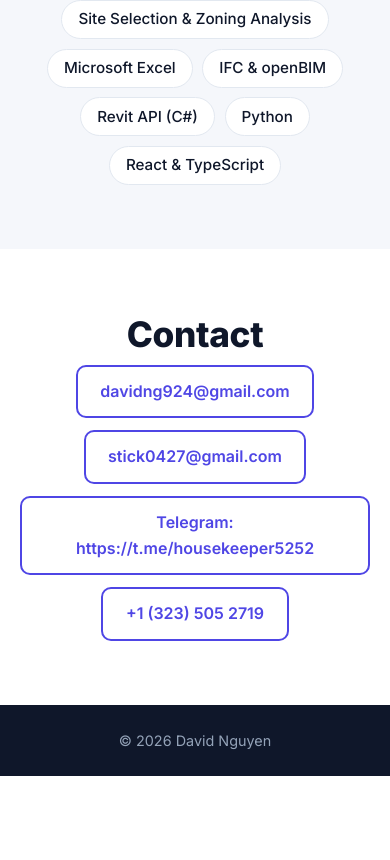
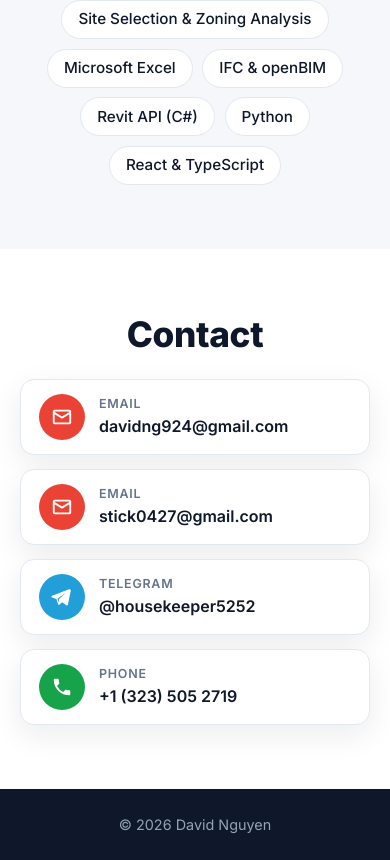
Before and after one commit to maria-martinezcpa/my-portfolio-project, a React (Vite) app: page / in a window 390 px wide. Shown: the part 7093-7953 px from the top of the page. Before the commit the page ends 7869 px from the top, so only its background shows below. Built offline with nearby package versions, Linux system fonts and the light colour scheme.

Commit message:
Restyle contact section as cards with email, Telegram, and phone icons
Co-Authored-By: Claude Opus 5.5 (1M context) <noreply@anthropic.com>

```diff
--- a/src/components/Contact.tsx
+++ b/src/components/Contact.tsx
@@ -1,28 +1,89 @@
+import type { ReactNode } from 'react'
 import { EMAILS, PHONE, TELEGRAM } from '../data'
+
+const MailIcon = () => (
+  <svg viewBox="0 0 24 24" aria-hidden="true">
+    <path
+      fill="currentColor"
+      d="M4 4h16a2 2 0 0 1 2 2v12a2 2 0 0 1-2 2H4a2 2 0 0 1-2-2V6a2 2 0 0 1 2-2Zm0 2v.51l8 5 8-5V6H4Zm16 2.87-7.47 4.67a1 1 0 0 1-1.06 0L4 8.87V18h16V8.87Z"
+    />
+  </svg>
+)
+
+const TelegramIcon = () => (
+  <svg viewBox="0 0 24 24" aria-hidden="true">
+    <path
+      fill="currentColor"
+      d="M21.4 3.2 2.3 10.6c-.9.35-.88 1.63.03 1.95l4.7 1.66 1.8 5.6c.24.74 1.17.97 1.72.42l2.6-2.56 4.66 3.42c.62.45 1.5.12 1.67-.63l3.2-15.4c.17-.8-.6-1.46-1.28-1.16ZM9.9 14.3l-.5 3.6-1.2-4 9.3-6.9-7.6 7.3Z"
+    />
+  </svg>
+)
+
+const PhoneIcon = () => (
+  <svg viewBox="0 0 24 24" aria-hidden="true">
+    <path
+      fill="currentColor"
+      d="M6.62 10.79a15.05 15.05 0 0 0 6.59 6.59l2.2-2.2a1 1 0 0 1 1.02-.24c1.12.37 2.33.57 3.57.57a1 1 0 0 1 1 1V20a1 1 0 0 1-1 1A17 17 0 0 1 3 4a1 1 0 0 1 1-1h3.5a1 1 0 0 1 1 1c0 1.25.2 2.45.57 3.57a1 1 0 0 1-.25 1.02l-2.2 2.2Z"
+    />
+  </svg>
+)
+
+type ContactItem = {
+  kind: 'email' | 'telegram' | 'phone'
+  label: string
+  value: string
+  href: string
+  icon: ReactNode
+  external?: boolean
+}
+
+const items: ContactItem[] = [
+  ...EMAILS.map<ContactItem>((email) => ({
+    kind: 'email',
+    label: 'Email',
+    value: email,
+    href: `mailto:${email}`,
+    icon: <MailIcon />,
+  })),
+  {
+    kind: 'telegram',
+    label: 'Telegram',
+    value: `@${TELEGRAM.split('/').pop()}`,
+    href: TELEGRAM,
+    icon: <TelegramIcon />,
+    external: true,
+  },
+  {
+    kind: 'phone',
+    label: 'Phone',
+    value: PHONE,
+    href: `tel:${PHONE.replace(/[^\d+]/g, '')}`,
+    icon: <PhoneIcon />,
+  },
+]
 
 export default function Contact() {
   return (
     <section id="contact" className="section" data-testid="contact">
       <div className="container contact">
         <h2>Contact</h2>
-        <div className="contact-links">
-          {EMAILS.map((email) => (
-            <a key={email} href={`mailto:${email}`} className="btn btn-outline">
-              {email}
-            </a>
+        <ul className="contact-list">
+          {items.map((item) => (
+            <li key={item.href}>
+              <a
+                href={item.href}
+                className={`contact-card contact-${item.kind}`}
+                {...(item.external && { target: '_blank', rel: 'noopener noreferrer' })}
+              >
+                <span className="contact-icon">{item.icon}</span>
+                <span className="contact-text">
+                  <span className="contact-label">{item.label}</span>
+                  <span className="contact-value">{item.value}</span>
+                </span>
+              </a>
+            </li>
           ))}
-          <a
-            href={TELEGRAM}
-            target="_blank"
-            rel="noopener noreferrer"
-            className="btn btn-outline"
-          >
-            Telegram: {TELEGRAM}
-          </a>
-          <a href={`tel:${PHONE.replace(/[^\d+]/g, '')}`} className="btn btn-outline">
-            {PHONE}
-          </a>
-        </div>
+        </ul>
       </div>
     </section>
   )
--- a/src/index.css
+++ b/src/index.css
@@ -455,7 +455,30 @@ section { scroll-margin-top: 72px; }
 .about, .contact { text-align: center; max-width: 720px; }
 .about h2, .contact h2 { font-size: 2.2rem; }
 .about .tech-list { margin-top: 1.5rem; }
-.contact-links { display: flex; flex-wrap: wrap; justify-content: center; gap: 12px; }
+.contact-list {
+  list-style: none; margin: 1.5rem 0 0; padding: 0;
+  display: grid; grid-template-columns: repeat(auto-fit, minmax(260px, 1fr)); gap: 14px;
+}
+.contact-card {
+  --brand: var(--primary);
+  display: flex; align-items: center; gap: 14px; padding: 14px 18px; text-align: left;
+  background: var(--surface); color: var(--text); text-decoration: none;
+  border: var(--border-width) var(--border-style) var(--border); border-radius: var(--radius);
+  box-shadow: var(--shadow); transition: transform 0.2s, box-shadow 0.2s, border-color 0.2s;
+}
+.contact-card:hover { transform: var(--lift); box-shadow: var(--shadow-hover); border-color: var(--brand); }
+.contact-email { --brand: #ea4335; }
+.contact-telegram { --brand: #229ed9; }
+.contact-phone { --brand: #16a34a; }
+.contact-icon {
+  flex: none; display: grid; place-items: center; width: 46px; height: 46px;
+  border-radius: 50%; background: var(--brand); color: #fff;
+}
+.contact-icon svg { width: 22px; height: 22px; }
+.contact-telegram .contact-icon svg { transform: translateX(-1px); }
+.contact-text { display: flex; flex-direction: column; min-width: 0; }
+.contact-label { font-size: 0.78rem; font-weight: 600; text-transform: uppercase; letter-spacing: 0.06em; color: var(--muted); }
+.contact-value { font-weight: 600; overflow-wrap: anywhere; }
 
 /* Project modal */
 .modal-backdrop {
```
